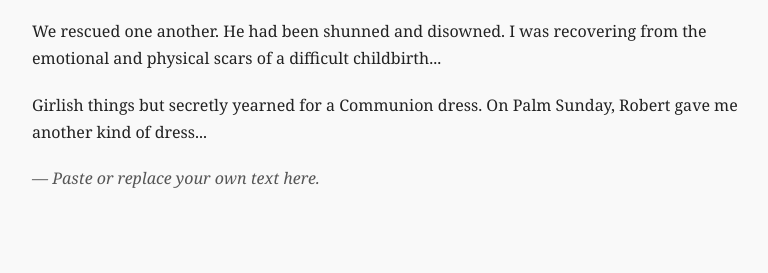
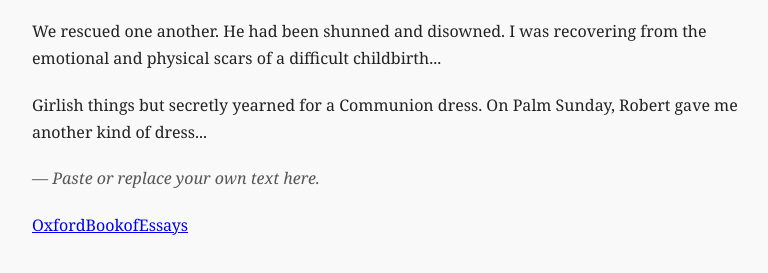
Before and after one commit to dpan007/dpan007.github.io, a plain HTML site: page index.html in a window 1280 px wide. Shown: the part 139-412 px from the top of the page, without its empty margins (248-1016 px from the left). Drawn offline with Linux system fonts and the light colour scheme.

Commit message:
Update index.html

```diff
--- a/index.html
+++ b/index.html
@@ -36,5 +36,6 @@
   <p>Girlish things but secretly yearned for a Communion dress. On Palm Sunday, Robert gave me another kind of dress...</p>
 
   <p class="note">— Paste or replace your own text here.</p>
+  <a href="OxfordBookofEssays.html">OxfordBookofEssays</a>
 </body>
 </html>
```
